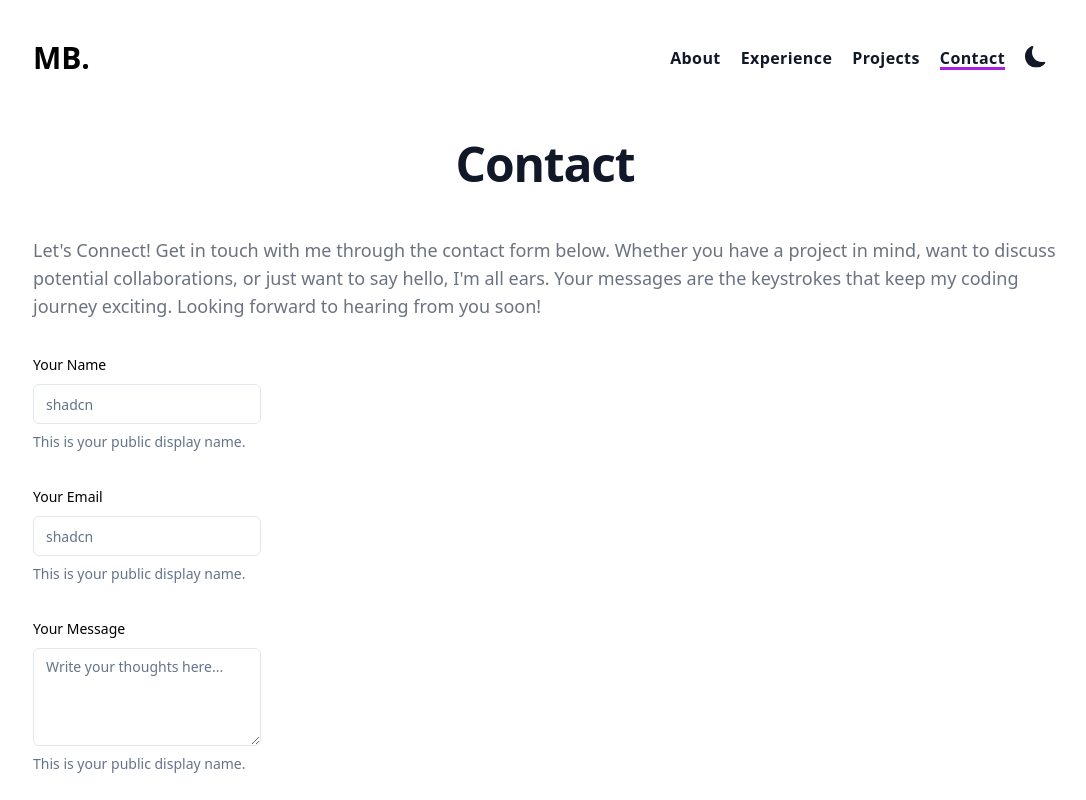
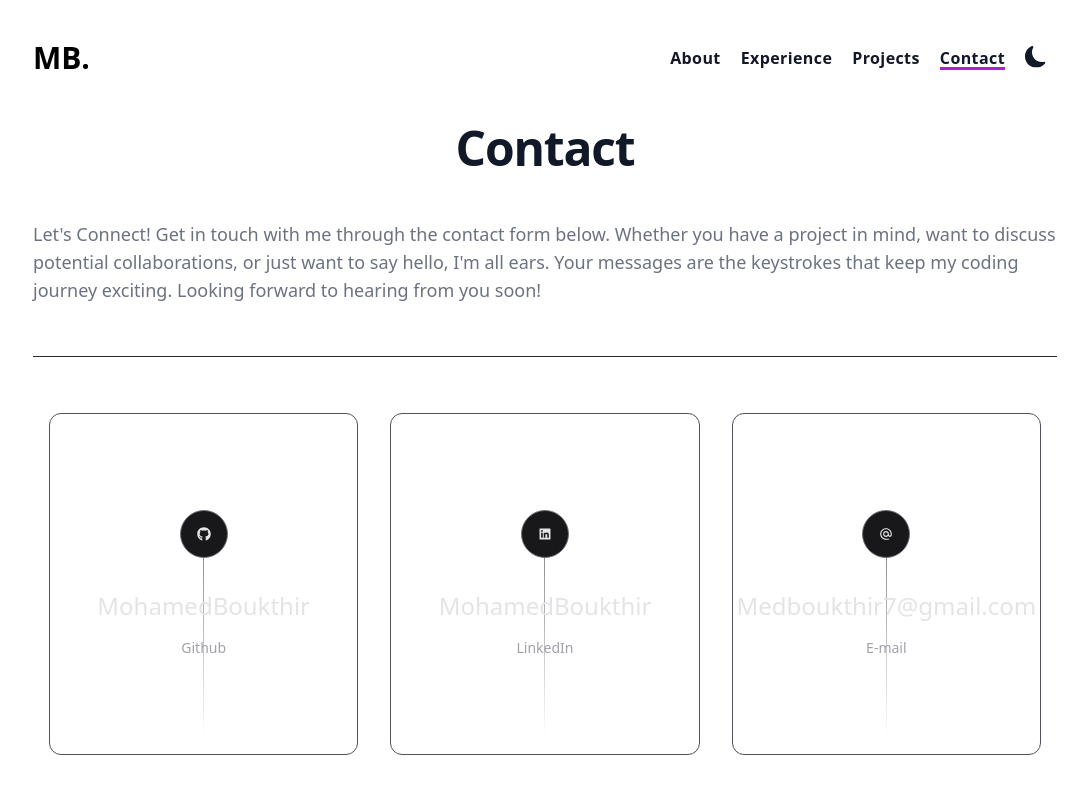
Before and after one commit to MohamedBoukthir/MyPortfolio, a Next.js app: page /contact in a window 1280 px wide. Shown: the top 800 px of the page, without its empty margins (95-1181 px from the left). Built offline with nearby package versions, Linux system fonts and the light colour scheme.

Commit message:
Refactor Experience and Projects components

```diff
--- a/app/contact/page.tsx
+++ b/app/contact/page.tsx
@@ -1,4 +1,4 @@
-import { ContactForm } from '@/components/Contact/ContactForm';
+import Contact from '@/components/Contact/Contact';
 import MainLayout from '@/components/layouts/MainLayout';
 
 
@@ -10,7 +10,7 @@ export const metadata = {
 export default function page() {
   return (
     <MainLayout>
-      <div className="space-y-2 pt-6 pb-8 md:space-y-5 ">
+      <div className="space-y-2 pt-2 pb-8 md:space-y-5 ">
         <h1 className="flex items-center justify-center text-3xl font-extrabold leading-9 tracking-tight text-gray-900 dark:text-gray-100 sm:text-4xl sm:leading-10 md:text-5xl md:leading-14">
           Contact
         </h1>
@@ -20,7 +20,8 @@ export default function page() {
          keystrokes that keep my coding journey exciting. Looking forward to hearing from you soon!
         </p>
       </div>
-      <ContactForm/>
+      <div className="mt-5 w-full h-px bg-zinc-800" />
+      <Contact/>
     </MainLayout>
   )
 }
--- /dev/null
+++ b/components/Contact/Contact.tsx
@@ -0,0 +1,89 @@
+import Link from "next/link";
+import React from "react";
+import Card from "../Card";
+import social from "@/constants/Social";
+import { FaGithub } from "react-icons/fa";
+import { AiFillLinkedin } from "react-icons/ai";
+import { MdAlternateEmail } from "react-icons/md";
+import SectionContainer from "../SectionContainer";
+
+
+export default function Contact() {
+  return (
+    <SectionContainer>
+    <div className="pb-16 flex items-center justify-center mt-8 px-4 mx-auto">
+      <div className="grid w-full grid-cols-1 gap-8 mx-auto mt-6 mb-6 lg:mb-10 sm:grid-cols-1 lg:grid-cols-3 lg:gap-8">
+        <Card>
+          <Link
+            href={social.github}
+            target="_blank"
+            className="p-4 relative flex flex-col items-center gap-4 duration-700 group md:gap-8 md:py-24  md:p-16"
+          >
+            <span
+              className="absolute w-px h-2/3 bg-gradient-to-b from-zinc-500 via-zinc-500/50 to-transparent"
+              aria-hidden="true"
+            />
+            <span className="relative z-10 flex items-center justify-center w-12 h-12 text-sm duration-1000 border rounded-full text-zinc-200 group-hover:text-white group-hover:bg-zinc-900 border-zinc-500 bg-zinc-900 group-hover:border-zinc-200 drop-shadow-orange">
+              <FaGithub />
+            </span>{" "}
+            <div className="z-10 flex flex-col items-center">
+              <span className="text-xl sm:text-md font-medium duration-150 lg:text-xl xl:text-2xl text-zinc-200 group-hover:text-white font-display">
+                MohamedBoukthir
+              </span>
+              <span className="mt-4 text-sm text-center duration-1000 text-zinc-400 group-hover:text-zinc-200">
+                Github
+              </span>
+            </div>
+          </Link>
+        </Card>
+        <Card>
+          <Link
+            href={social.linkedin}
+            target="_blank"
+            className="p-4 relative flex flex-col items-center gap-4 duration-700 group md:gap-8 md:py-24 md:p-16"
+          >
+            <span
+              className="absolute w-px h-2/3 bg-gradient-to-b from-zinc-500 via-zinc-500/50 to-transparent"
+              aria-hidden="true"
+            />
+            <span className="relative z-10 flex items-center justify-center w-12 h-12 text-sm duration-1000 border rounded-full text-zinc-200 group-hover:text-white group-hover:bg-zinc-900 border-zinc-500 bg-zinc-900 group-hover:border-zinc-200 drop-shadow-orange">
+              <AiFillLinkedin />
+            </span>{" "}
+            <div className="z-10 flex flex-col items-center">
+              <span className="text-xl sm:text-md font-medium duration-150 lg:text-xl xl:text-2xl text-zinc-200 group-hover:text-white font-display">
+                MohamedBoukthir
+              </span>
+              <span className="mt-4 text-sm text-center duration-1000 text-zinc-400 group-hover:text-zinc-200">
+                LinkedIn
+              </span>
+            </div>
+          </Link>
+        </Card>
+        <Card>
+          <Link
+            href={social.email}
+            target="_blank"
+            className="p-4 relative flex flex-col items-center gap-4 duration-700 group md:gap-8 md:py-24  md:p-16"
+          >
+            <span
+              className="absolute w-px h-2/3 bg-gradient-to-b from-zinc-500 via-zinc-500/50 to-transparent"
+              aria-hidden="true"
+            />
+            <span className="relative z-10 flex items-center justify-center w-12 h-12 text-sm duration-1000 border rounded-full text-zinc-200 group-hover:text-white group-hover:bg-zinc-900 border-zinc-500 bg-zinc-900 group-hover:border-zinc-200 drop-shadow-orange">
+            <MdAlternateEmail />
+            </span>{" "}
+            <div className="z-10 flex flex-col items-center">
+              <span className="text-xl sm:text-md font-medium duration-150 lg:text-xl xl:text-2xl text-zinc-200 group-hover:text-white font-display">
+                Medboukthir7@gmail.com
+              </span>
+              <span className="mt-4 text-sm text-center duration-1000 text-zinc-400 group-hover:text-zinc-200">
+                E-mail
+              </span>
+            </div>
+          </Link>
+        </Card>
+      </div>
+    </div>
+    </SectionContainer>
+  );
+}
--- a/components/Contact/ContactForm.tsx
+++ /dev/null
@@ -1,153 +0,0 @@
-"use client";
-
-import * as z from "zod"
-import { zodResolver } from "@hookform/resolvers/zod"
-import { useForm } from "react-hook-form"
-import {Form, FormControl, FormDescription, FormField, FormItem, FormLabel, FormMessage } from "../ui/form";
-import { Button } from "../ui/button";
-import { Input } from "../ui/input";
-import { Textarea } from "../ui/textarea";
-import { useRef, useState } from "react";
-import useAlert from "@/hooks/useAlert";
-import emailjs from "@emailjs/browser";
-import { Alert } from "../ui/alert";
-
-
-
-const formSchema = z.object({
-    name: z.string().min(2, {
-      message: "Name must be at least 2 characters.",
-    }),
-    email: z.string().email({
-      message: "Invalid email address.",
-    }),
-    message: z.string().min(1, {
-      message: "Message is required.",
-    }),
-  });
-
-
-export  function ContactForm() {
-
-  const formRef = useRef();
-  const { alert, showAlert, hideAlert } = useAlert();
-
-  const handleChange = ({ target: { name, value } }: { target: { name: string; value: string; }; }) => {
-    form.setValue(name as "message" | "name" | "email", value);
-  };
-
-  const handleSubmit = (e: React.FormEvent) => {
-    e.preventDefault();
-
-    emailjs
-    .send(
-      process.env.NEXT_PUBLIC_EMAILJS_SERVICE_ID ?? "",
-      process.env.NEXT_PUBLIC_EMAILJS_TEMPLATE_ID || "",
-      {
-        from_name: form.getValues("name"),
-        to_name: "Mohamed Boukthir",
-        from_email: form.getValues("email"),
-        to_email: "medboukthir7@gmail.com",
-        message: form.getValues("message"),
-      },
-      process.env.NEXT_PUBLIC_EMAILJS_USER_ID
-    )
-    .then(
-      () => {
-        showAlert({
-          text: "Thank you for your message 😃",
-          type: "success",
-        });
-
-        setTimeout(() => {
-          hideAlert();
-          form.setValue("name", "");
-          form.setValue("email", "");
-          form.setValue("message", "");
-        }, 3000);
-      },
-      (error) => {
-        console.error(error);
-        showAlert({
-          text: "I didn't receive your message 😢",
-          type: "danger",
-        });
-      }
-    );
-};
-
-
-    const form = useForm<z.infer<typeof formSchema>>({
-        resolver: zodResolver(formSchema),
-        defaultValues: {
-            name: "",
-            email: "",
-            message: "",
-        },
-      })
-
-      function onSubmit(values: z.infer<typeof formSchema>) {
-        // Do something with the form values.
-        // ✅ This will be type-safe and validated.
-        console.log(values)
-      }
-
-  return (
-    <section className='relative flex lg:flex-row flex-col max-container'>
-      {alert.show && <Alert/>}
-    <Form {...form}>
-      <form onSubmit={handleSubmit} className="space-y-8">
-        <FormField
-          control={form.control}
-          name="name"
-          render={({ field }) => (
-            <FormItem>
-              <FormLabel>Your Name</FormLabel>
-              <FormControl>
-                <Input placeholder="shadcn" {...field} />
-              </FormControl>
-              <FormDescription>
-                This is your public display name.
-              </FormDescription>
-              <FormMessage />
-            </FormItem>
-          )}
-        />
-        <FormField
-          control={form.control}
-          name="email"
-          render={({ field }) => (
-            <FormItem>
-              <FormLabel>Your Email</FormLabel>
-              <FormControl>
-                <Input placeholder="shadcn" {...field} />
-              </FormControl>
-              <FormDescription>
-                This is your public display name.
-              </FormDescription>
-              <FormMessage />
-            </FormItem>
-          )}
-        />
-        <FormField
-          control={form.control}
-          name="message"
-          render={({ field }) => (
-            <FormItem>
-              <FormLabel>Your Message</FormLabel>
-              <FormControl>
-                <Textarea placeholder="Write your thoughts here..." rows={4} {...field} />
-              </FormControl>
-              <FormDescription>
-                This is your public display name.
-              </FormDescription>
-              <FormMessage />
-            </FormItem>
-          )}
-        />
-        <Button type="submit" >Submit</Button>
-      </form>
-    </Form>
-    </section>
-  )
-}
--- a/components/Experience/Experience.tsx
+++ b/components/Experience/Experience.tsx
@@ -5,7 +5,7 @@ import React from "react";
 export default function Experience() {
   return (
     <div className="px-6 pt-10 mx-auto space-y-8 max-w-7xl lg:px-8 md:space-y-16 md:pt-8 lg:pt-8">
-      <div className="w-full h-px bg-zinc-800" />
+      <div className="w-full h-px " />
       <div className="flex flex-col space-y-12 md:space-y-16">
         {experience.map((exp) => (
           <>
```
Also changed, not shown: components/Projects/Projects.tsx (+3 -5 lines), package.json (+1 -6 lines), 1 other file (tests, documents, lock files or other folders).
